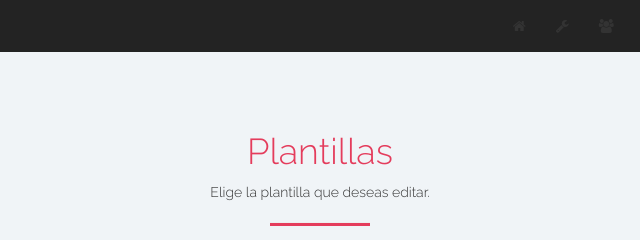
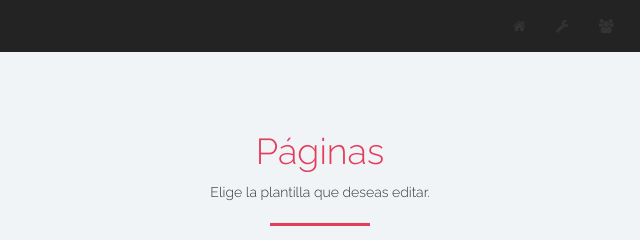
Before and after one commit to KissEstefy/customSite, a website: page public/paginas.html in a window 1280 px wide. Shown: the top 240 px of the page, 410-1050 px from the left. Drawn offline with nearby package versions, Linux system fonts and the light colour scheme.

Commit message:
actualizando...

```diff
--- a/public/paginas.html
+++ b/public/paginas.html
@@ -132,7 +132,7 @@
                     <div class="container">
                         <div class="row">
                         <div class="page-title text-center">
-                            <h1>Plantillas</h1>
+                            <h1>Páginas</h1>
                             <p>Elige la plantilla que deseas editar.</p>
                             <hr class="pg-titl-bdr-btm"></hr>
                         </div>
```
